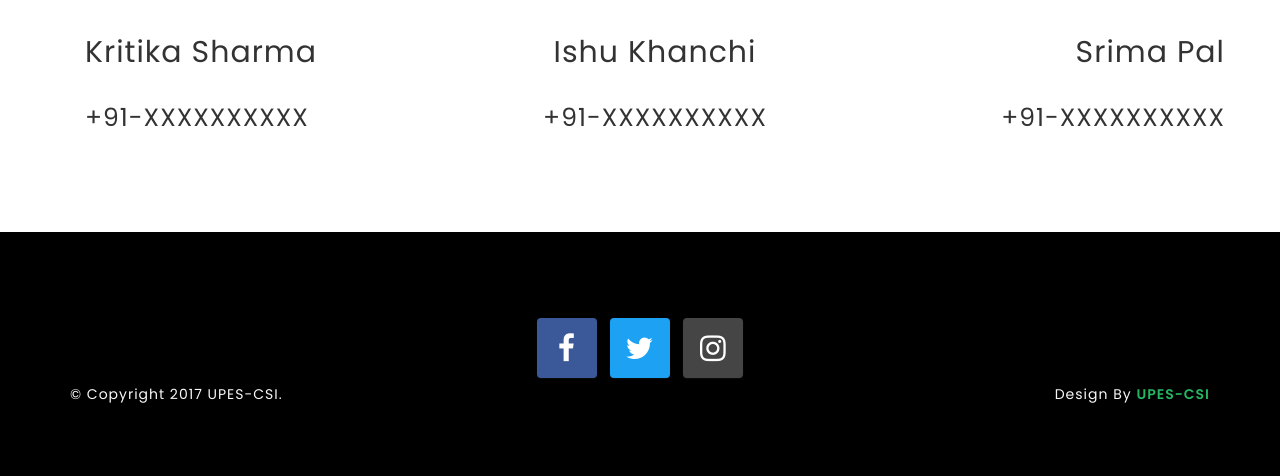
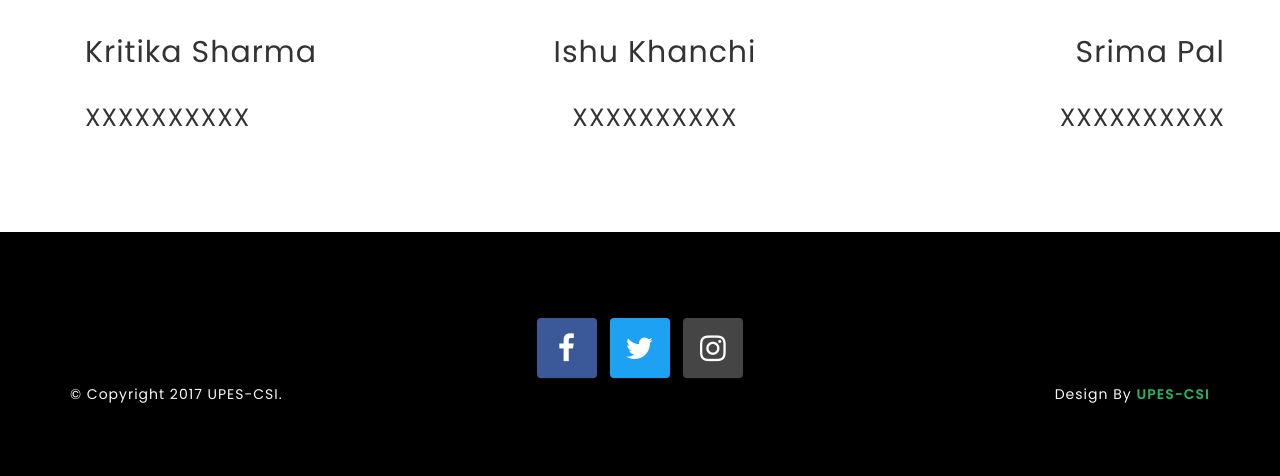
Before and after one commit to ishukhanchi/coder-slegacy, a PHP site: page /phpmail/ in a window 1280 px wide. Shown: the part 1795-2271 px from the top of the page. Run offline with PHP 8.4, Linux system fonts and the light colour scheme.

Commit message:
Update index.php
Minor changes are done.

```diff
--- a/index.php
+++ b/index.php
@@ -461,17 +461,17 @@ span.psw {
 
             <div class="col-md-4 text-left">
                <p style="font-size:30px">Kritika Sharma</p>
-                <p style="font-size:25px" align=left>+91-XXXXXXXXXX</p>
+                <p style="font-size:25px" align=left>XXXXXXXXXX</p>
                </div>
 
             <div class="col-md-4 text-center">
                 <p style="font-size:30px">Ishu Khanchi</p>
-                <p style="font-size:25px" align=center>+91-XXXXXXXXXX</p>
+                <p style="font-size:25px" align=center>XXXXXXXXXX</p>
             </div>
 
                 <div class="col-md-4  text-right">
                 <p style="font-size:30px">Srima Pal</p>
-                <p style="font-size:25px" align=right>+91-XXXXXXXXXX</p>
+                <p style="font-size:25px" align=right>XXXXXXXXXX</p>
             </div>
              </div>
         </div>
```
